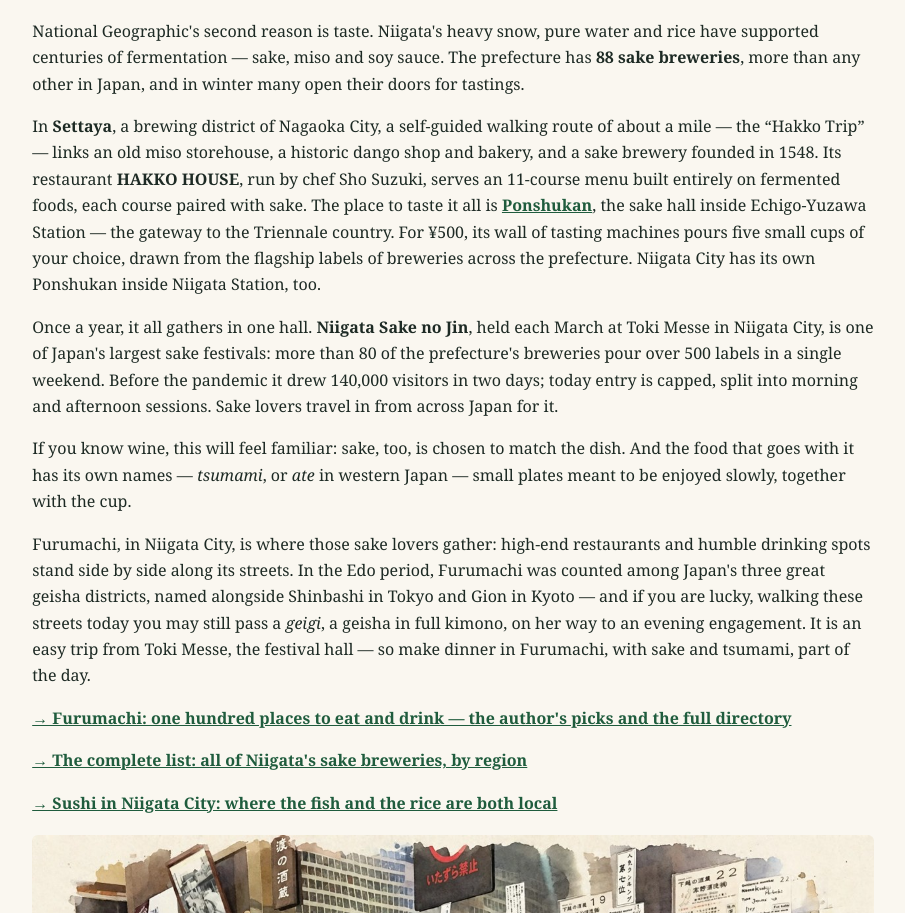
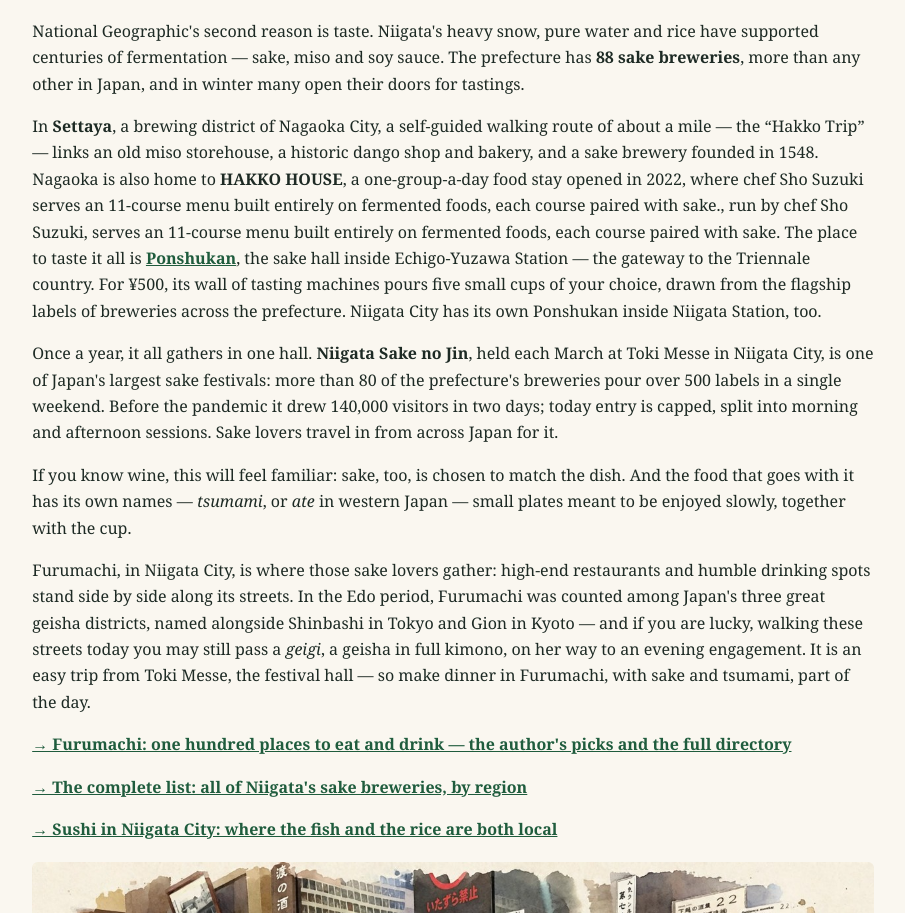
Before and after one commit to public-dl/niigata-2027, a plain HTML site: page index.html in a window 1280 px wide. Shown: the part 2841-3754 px from the top of the page, without its empty margins (187-1092 px from the left). Drawn offline with Linux system fonts and the light colour scheme.

Commit message:
Fix HAKKO HOUSE wording (opened 2022, a food stay)

```diff
--- a/index.html
+++ b/index.html
@@ -122,7 +122,7 @@
 <section>
   <h2>Reason two: a culture of fermentation</h2>
   <p>National Geographic's second reason is taste. Niigata's heavy snow, pure water and rice have supported centuries of fermentation — sake, miso and soy sauce. The prefecture has <strong>88 sake breweries</strong>, more than any other in Japan, and in winter many open their doors for tastings.</p>
-  <p>In <strong>Settaya</strong>, a brewing district of Nagaoka City, a self-guided walking route of about a mile — the “Hakko Trip” — links an old miso storehouse, a historic dango shop and bakery, and a sake brewery founded in 1548. Its restaurant <strong>HAKKO HOUSE</strong>, run by chef Sho Suzuki, serves an 11-course menu built entirely on fermented foods, each course paired with sake. The place to taste it all is <strong><a href="https://ponshukan.com/en/niigata/">Ponshukan</a></strong>, the sake hall inside Echigo-Yuzawa Station — the gateway to the Triennale country. For ¥500, its wall of tasting machines pours five small cups of your choice, drawn from the flagship labels of breweries across the prefecture. Niigata City has its own Ponshukan inside Niigata Station, too.</p>
+  <p>In <strong>Settaya</strong>, a brewing district of Nagaoka City, a self-guided walking route of about a mile — the “Hakko Trip” — links an old miso storehouse, a historic dango shop and bakery, and a sake brewery founded in 1548. Nagaoka is also home to <strong>HAKKO HOUSE</strong>, a one-group-a-day food stay opened in 2022, where chef Sho Suzuki serves an 11-course menu built entirely on fermented foods, each course paired with sake., run by chef Sho Suzuki, serves an 11-course menu built entirely on fermented foods, each course paired with sake. The place to taste it all is <strong><a href="https://ponshukan.com/en/niigata/">Ponshukan</a></strong>, the sake hall inside Echigo-Yuzawa Station — the gateway to the Triennale country. For ¥500, its wall of tasting machines pours five small cups of your choice, drawn from the flagship labels of breweries across the prefecture. Niigata City has its own Ponshukan inside Niigata Station, too.</p>
   <p>Once a year, it all gathers in one hall. <strong>Niigata Sake no Jin</strong>, held each March at Toki Messe in Niigata City, is one of Japan's largest sake festivals: more than 80 of the prefecture's breweries pour over 500 labels in a single weekend. Before the pandemic it drew 140,000 visitors in two days; today entry is capped, split into morning and afternoon sessions. Sake lovers travel in from across Japan for it.</p>
   <p>If you know wine, this will feel familiar: sake, too, is chosen to match the dish. And the food that goes with it has its own names — <em>tsumami</em>, or <em>ate</em> in western Japan — small plates meant to be enjoyed slowly, together with the cup.</p>
   <p>Furumachi, in Niigata City, is where those sake lovers gather: high-end restaurants and humble drinking spots stand side by side along its streets. In the Edo period, Furumachi was counted among Japan's three great geisha districts, named alongside Shinbashi in Tokyo and Gion in Kyoto — and if you are lucky, walking these streets today you may still pass a <em>geigi</em>, a geisha in full kimono, on her way to an evening engagement. It is an easy trip from Toki Messe, the festival hall — so make dinner in Furumachi, with sake and tsumami, part of the day.</p>
```
